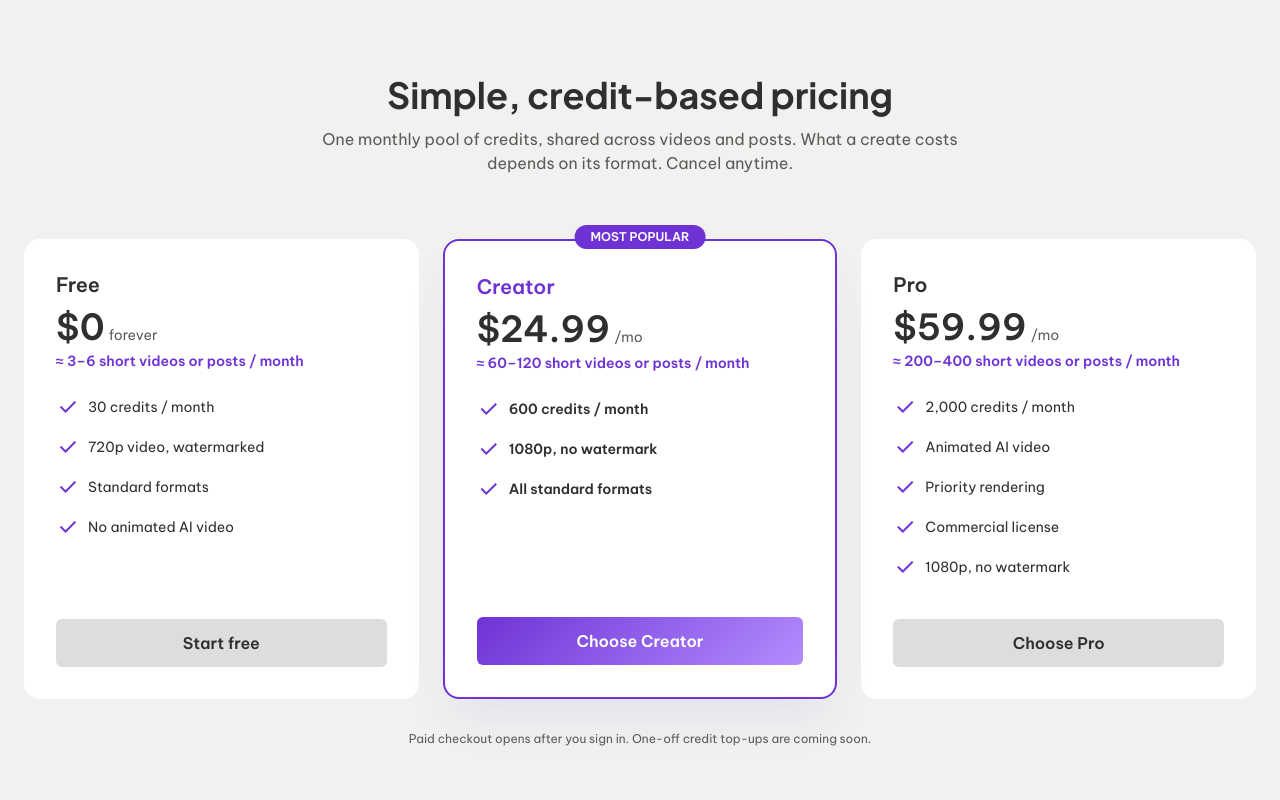
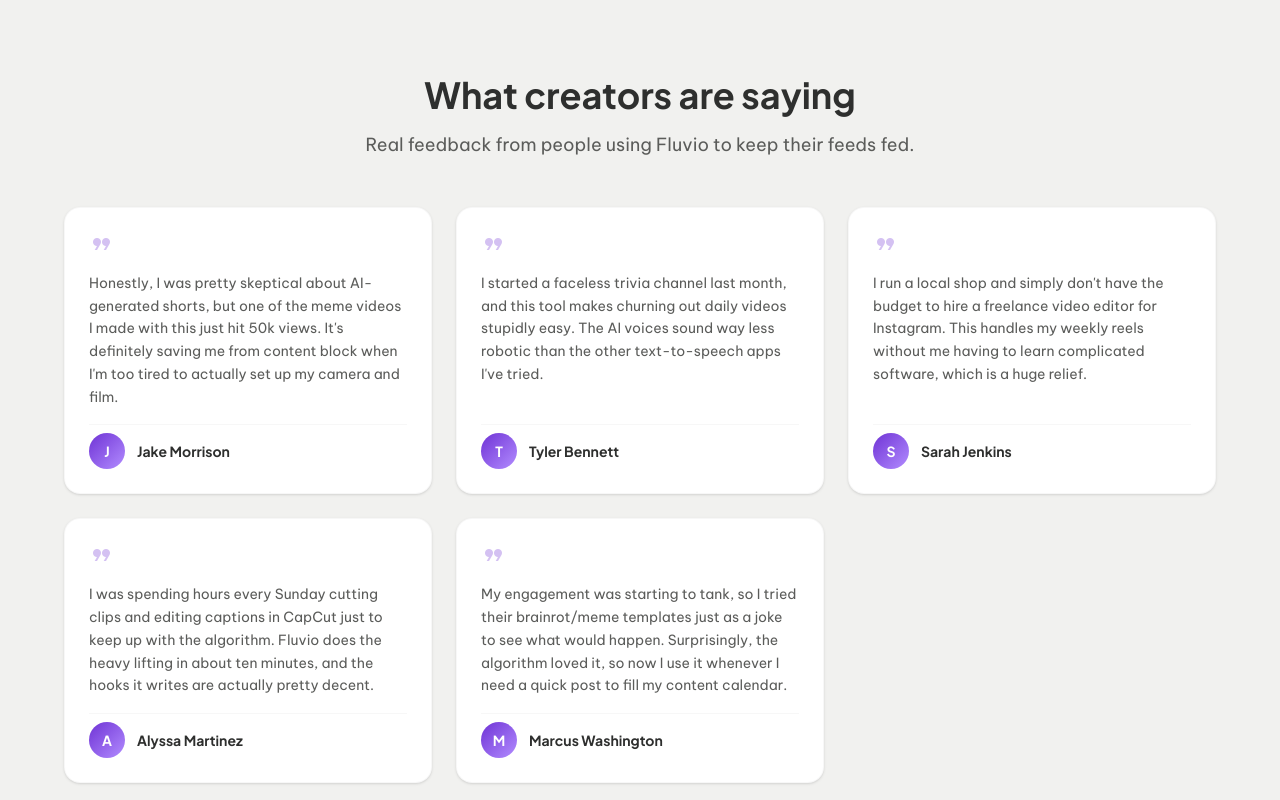
Before and after one commit to tomliba/Social-media-saas, a Next.js app in the folder frontend/: page / in a window 1280 px wide. Shown: the part 3280-4080 px from the top of the page. Built offline with nearby package versions, Linux system fonts and the light colour scheme; no server answers.

Commit message:
feat(landing): add real testimonials section; split founder credibility into its own section

```diff
--- a/frontend/src/app/page.tsx
+++ b/frontend/src/app/page.tsx
@@ -3,6 +3,7 @@
 import SocialProofStrip from "@/components/SocialProofStrip";
 import ComparisonSection from "@/components/ComparisonSection";
 import ContentShowcase from "@/components/ContentShowcase";
+import FoundersSection from "@/components/FoundersSection";
 import TestimonialsSection from "@/components/TestimonialsSection";
 import PricingSection from "@/components/PricingSection";
 import FinalCTA from "@/components/FinalCTA";
@@ -17,6 +18,7 @@
         <SocialProofStrip />
         <ComparisonSection />
         <ContentShowcase />
+        <FoundersSection />
         <TestimonialsSection />
         <PricingSection />
         <FinalCTA />
--- /dev/null
+++ b/frontend/src/components/FoundersSection.tsx
@@ -0,0 +1,78 @@
+import Link from "next/link";
+
+// Founder-credibility social proof. Real follower counts provided by the founder;
+// both Instagram profile URLs verified to resolve. `image` is optional — falls
+// back to a letter monogram if no real photo is set.
+type Account = { handle: string; href: string; followers: string; image?: string };
+
+const accounts: Account[] = [
+  {
+    handle: "@doctor_curses",
+    href: "https://instagram.com/doctor_curses",
+    followers: "1.1M followers",
+    image: "/avatars/doctor_curses.jpg",
+  },
+  {
+    handle: "@prof_georgasm",
+    href: "https://instagram.com/prof_georgasm",
+    followers: "650K followers",
+    image: "/avatars/prof_georgasm.jpg",
+  },
+];
+
+export default function FoundersSection() {
+  return (
+    <section id="creators" className="py-24 px-6 mx-auto max-w-screen-2xl">
+      <h2 className="font-headline font-bold text-4xl text-center mb-4 text-on-surface">
+        Built by creators who live this
+      </h2>
+      <p className="text-center text-on-surface-variant text-lg max-w-2xl mx-auto mb-12">
+        Fluvio is built by the team behind two large short-form accounts that
+        produce exactly the kind of content Fluvio makes. We built it to ship our
+        own posts faster — now it&apos;s yours.
+      </p>
+      <div className="grid grid-cols-1 sm:grid-cols-2 gap-6 max-w-3xl mx-auto">
+        {accounts.map((a) => (
+          <a
+            key={a.handle}
+            href={a.href}
+            target="_blank"
+            rel="noopener noreferrer"
+            className="bg-surface-container-lowest p-6 rounded-[1rem] border border-outline-variant/10 hover:border-primary/30 hover:shadow-lg transition-all group"
+          >
+            <div className="flex items-center gap-3">
+              {a.image ? (
+                // eslint-disable-next-line @next/next/no-img-element
+                <img
+                  src={a.image}
+                  alt={`${a.handle} profile photo`}
+                  className="w-12 h-12 rounded-full object-cover"
+                />
+              ) : (
+                <div className="w-12 h-12 rounded-full primary-gradient flex items-center justify-center text-white font-headline font-bold text-lg">
+                  {a.handle.replace("@", "").charAt(0).toUpperCase()}
+                </div>
+              )}
+              <div>
+                <p className="font-headline font-bold text-on-surface group-hover:text-primary transition-colors">
+                  {a.handle}
+                </p>
+                <p className="text-sm text-on-surface-variant">{a.followers}</p>
+              </div>
+              <span className="material-symbols-outlined text-on-surface-variant/40 ml-auto group-hover:text-primary transition-colors">
+                open_in_new
+              </span>
+            </div>
+          </a>
+        ))}
+      </div>
+      <p className="text-center text-xs text-on-surface-variant mt-8">
+        The same tooling we use on our own accounts.{" "}
+        <Link href="/signup" className="text-primary font-semibold hover:underline">
+          Try it free
+        </Link>
+        .
+      </p>
+    </section>
+  );
+}
--- a/frontend/src/components/TestimonialsSection.tsx
+++ b/frontend/src/components/TestimonialsSection.tsx
@@ -1,81 +1,71 @@
-import Link from "next/link";
-
-// Honest founder-credibility section (replaces the old "testimonials coming
-// soon" placeholder). Real follower counts provided by the founder; both
-// Instagram profile URLs verified to resolve (HTTP 200). No invented
-// quotes/testimonials anywhere — the founder accounts are the social proof.
-// `image` is optional: when a real profile image is provided, the card uses it;
-// otherwise it falls back to a clean letter monogram (no fake/silhouette photo).
-type Account = { handle: string; href: string; followers: string; image?: string };
-
-const accounts: Account[] = [
+// Real testimonials provided by the founder (verbatim). No invented quotes or
+// metrics. Names shown as given; monogram avatars (no fake photos).
+const testimonials = [
   {
-    handle: "@doctor_curses",
-    href: "https://instagram.com/doctor_curses",
-    followers: "1.1M followers",
-    image: "/avatars/doctor_curses.jpg",
+    name: "Jake Morrison",
+    quote:
+      "Honestly, I was pretty skeptical about AI-generated shorts, but one of the meme videos I made with this just hit 50k views. It's definitely saving me from content block when I'm too tired to actually set up my camera and film.",
   },
   {
-    handle: "@prof_georgasm",
-    href: "https://instagram.com/prof_georgasm",
-    followers: "650K followers",
-    image: "/avatars/prof_georgasm.jpg",
+    name: "Tyler Bennett",
+    quote:
+      "I started a faceless trivia channel last month, and this tool makes churning out daily videos stupidly easy. The AI voices sound way less robotic than the other text-to-speech apps I've tried.",
+  },
+  {
+    name: "Sarah Jenkins",
+    quote:
+      "I run a local shop and simply don't have the budget to hire a freelance video editor for Instagram. This handles my weekly reels without me having to learn complicated software, which is a huge relief.",
+  },
+  {
+    name: "Alyssa Martinez",
+    quote:
+      "I was spending hours every Sunday cutting clips and editing captions in CapCut just to keep up with the algorithm. Fluvio does the heavy lifting in about ten minutes, and the hooks it writes are actually pretty decent.",
+  },
+  {
+    name: "Marcus Washington",
+    quote:
+      "My engagement was starting to tank, so I tried their brainrot/meme templates just as a joke to see what would happen. Surprisingly, the algorithm loved it, so now I use it whenever I need a quick post to fill my content calendar.",
   },
 ];
 
 export default function TestimonialsSection() {
   return (
-    <section id="testimonials" className="py-24 px-6 mx-auto max-w-screen-2xl">
+    <section id="testimonials" className="py-24 px-6 bg-surface-container-low">
+      <div className="mx-auto max-w-screen-2xl">
         <h2 className="font-headline font-bold text-4xl text-center mb-4 text-on-surface">
-        Built by creators who live this
+          What creators are saying
         </h2>
         <p className="text-center text-on-surface-variant text-lg max-w-2xl mx-auto mb-12">
-        Fluvio is built by the team behind two large short-form accounts that
-        produce exactly the kind of content Fluvio makes. We built it to ship our
-        own posts faster — now it&apos;s yours.
+          Real feedback from people using Fluvio to keep their feeds fed.
         </p>
-      <div className="grid grid-cols-1 sm:grid-cols-2 gap-6 max-w-3xl mx-auto">
-        {accounts.map((a) => (
-          <a
-            key={a.handle}
-            href={a.href}
-            target="_blank"
-            rel="noopener noreferrer"
-            className="bg-surface-container-lowest p-6 rounded-[1rem] border border-outline-variant/10 hover:border-primary/30 hover:shadow-lg transition-all group"
+        <div className="grid grid-cols-1 sm:grid-cols-2 lg:grid-cols-3 gap-6 max-w-6xl mx-auto">
+          {testimonials.map((t) => (
+            <figure
+              key={t.name}
+              className="bg-surface-container-lowest p-6 rounded-[1rem] border border-outline-variant/10 shadow-sm flex flex-col gap-4"
             >
-            <div className="flex items-center gap-3">
-              {a.image ? (
-                // eslint-disable-next-line @next/next/no-img-element
-                <img
-                  src={a.image}
-                  alt={`${a.handle} profile photo`}
-                  className="w-12 h-12 rounded-full object-cover"
-                />
-              ) : (
-                <div className="w-12 h-12 rounded-full primary-gradient flex items-center justify-center text-white font-headline font-bold text-lg">
-                  {a.handle.replace("@", "").charAt(0).toUpperCase()}
+              <span
+                className="material-symbols-outlined text-primary/30 text-3xl leading-none"
+                style={{ fontVariationSettings: "'FILL' 1" }}
+                aria-hidden="true"
+              >
+                format_quote
+              </span>
+              <blockquote className="text-on-surface-variant text-sm leading-relaxed flex-1">
+                {t.quote}
+              </blockquote>
+              <figcaption className="flex items-center gap-3 pt-2 border-t border-outline-variant/10">
+                <div className="w-9 h-9 rounded-full primary-gradient flex items-center justify-center text-white font-headline font-bold text-sm">
+                  {t.name.charAt(0)}
                 </div>
-              )}
-              <div>
-                <p className="font-headline font-bold text-on-surface group-hover:text-primary transition-colors">
-                  {a.handle}
-                </p>
-                <p className="text-sm text-on-surface-variant">{a.followers}</p>
-              </div>
-              <span className="material-symbols-outlined text-on-surface-variant/40 ml-auto group-hover:text-primary transition-colors">
-                open_in_new
+                <span className="font-headline font-bold text-sm text-on-surface">
+                  {t.name}
                 </span>
-            </div>
-          </a>
+              </figcaption>
+            </figure>
           ))}
         </div>
-      <p className="text-center text-xs text-on-surface-variant mt-8">
-        The same tooling we use on our own accounts.{" "}
-        <Link href="/signup" className="text-primary font-semibold hover:underline">
-          Try it free
-        </Link>
-        .
-      </p>
+      </div>
     </section>
   );
 }
```
Lines whose indentation alone changed are shown as unchanged.
